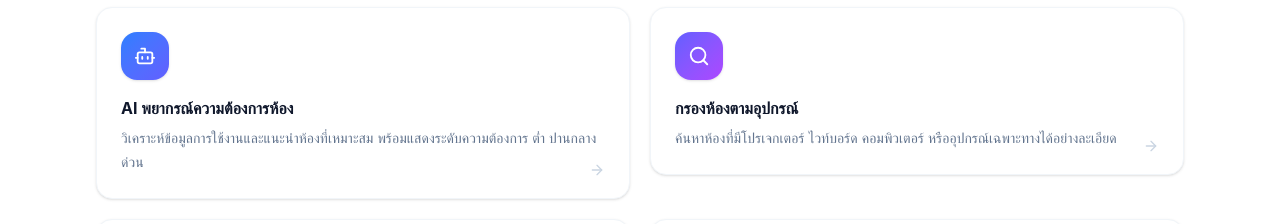
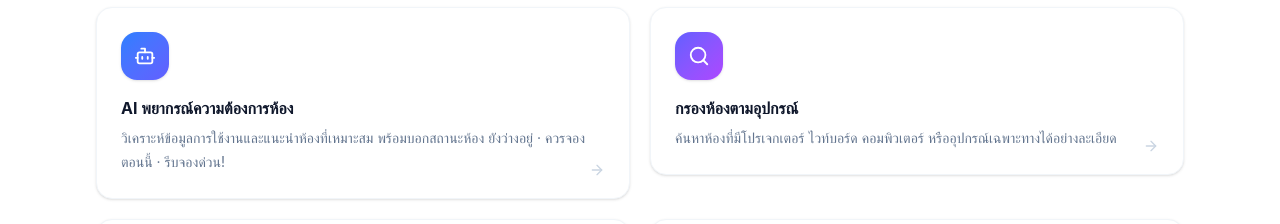
Before and after one commit to thanakornwork12-netizen/Booking-room, a React (Vite) app in the folder frontend/: page / in a window 1280 px wide. Shown: the part 920-1144 px from the top of the page. Built offline with nearby package versions, Linux system fonts and the light colour scheme; no server answers.

Commit message:
fix: use real demand badge labels in landing and home copy
Co-Authored-By: Claude Opus 5.5 <noreply@anthropic.com>

```diff
--- a/frontend/src/pages/HomePage.jsx
+++ b/frontend/src/pages/HomePage.jsx
@@ -99,7 +99,7 @@ const REBOOK_LATEST_END = '23:00'
 
 const TUTORIAL_STEPS = [
   { icon: <Search size={24} className="shrink-0" color="#1d4ed8" />, title: 'ค้นหาห้องว่าง', desc: 'กดปุ่ม "จองห้องเรียน/ประชุม" เลือกวันที่ เวลา และจำนวนผู้เข้าร่วม ระบบ AI จะแนะนำห้องที่เหมาะสม' },
-  { icon: <Zap size={24} className="shrink-0" color="#f59e0b" />, title: 'ดูการคาดการณ์ AI', desc: '"จองได้เลย" = ห้องว่าง | "ควรจองตอนนี้" = เริ่มมีคนสนใจ | "รีบจองด่วน!" = ใกล้เต็ม' },
+  { icon: <Zap size={24} className="shrink-0" color="#f59e0b" />, title: 'ดูการคาดการณ์ AI', desc: '"ยังว่างอยู่" = ห้องว่าง | "ควรจองตอนนี้" = เริ่มมีคนสนใจ | "รีบจองด่วน!" = ใกล้เต็ม' },
   { icon: <Clock size={24} className="shrink-0" color="#f59e0b" />, title: 'รอแอดมินอนุมัติ', desc: 'ทุกคำขอจองต้องรอแอดมินตรวจสอบก่อน จะได้รับอีเมลแจ้งผลทันทีไม่ว่าจะอนุมัติหรือปฏิเสธ' },
   { icon: <CheckCircle2 size={24} className="shrink-0" color="#10b981" />, title: 'มาใช้งานห้องได้เลย', desc: 'เมื่อได้รับอีเมลอนุมัติแล้ว มาใช้งานห้องตามเวลาที่จองไว้ได้เลย' },
   { icon: <AlertCircle size={24} className="shrink-0" color="#ef4444" />, title: 'ยกเลิกได้ทันทีถ้ามาไม่ได้', desc: 'หากมีเหตุไม่สามารถมาใช้งานได้ กดยกเลิกได้ทันทีผ่านลิงก์ในอีเมลยืนยันการจอง เพื่อให้ผู้อื่นใช้บริการต่อได้' },
--- a/frontend/src/pages/LandingPage.jsx
+++ b/frontend/src/pages/LandingPage.jsx
@@ -17,7 +17,7 @@ const FEATURES = [
     icon: Bot,
     gradient: 'from-blue-500 to-indigo-500',
     title: 'AI พยากรณ์ความต้องการห้อง',
-    desc: 'วิเคราะห์ข้อมูลการใช้งานและแนะนำห้องที่เหมาะสม พร้อมแสดงระดับความต้องการ ต่ำ ปานกลาง ด่วน',
+    desc: 'วิเคราะห์ข้อมูลการใช้งานและแนะนำห้องที่เหมาะสม พร้อมบอกสถานะห้อง ยังว่างอยู่ · ควรจองตอนนี้ · รีบจองด่วน!',
   },
   {
     icon: Search,
```
